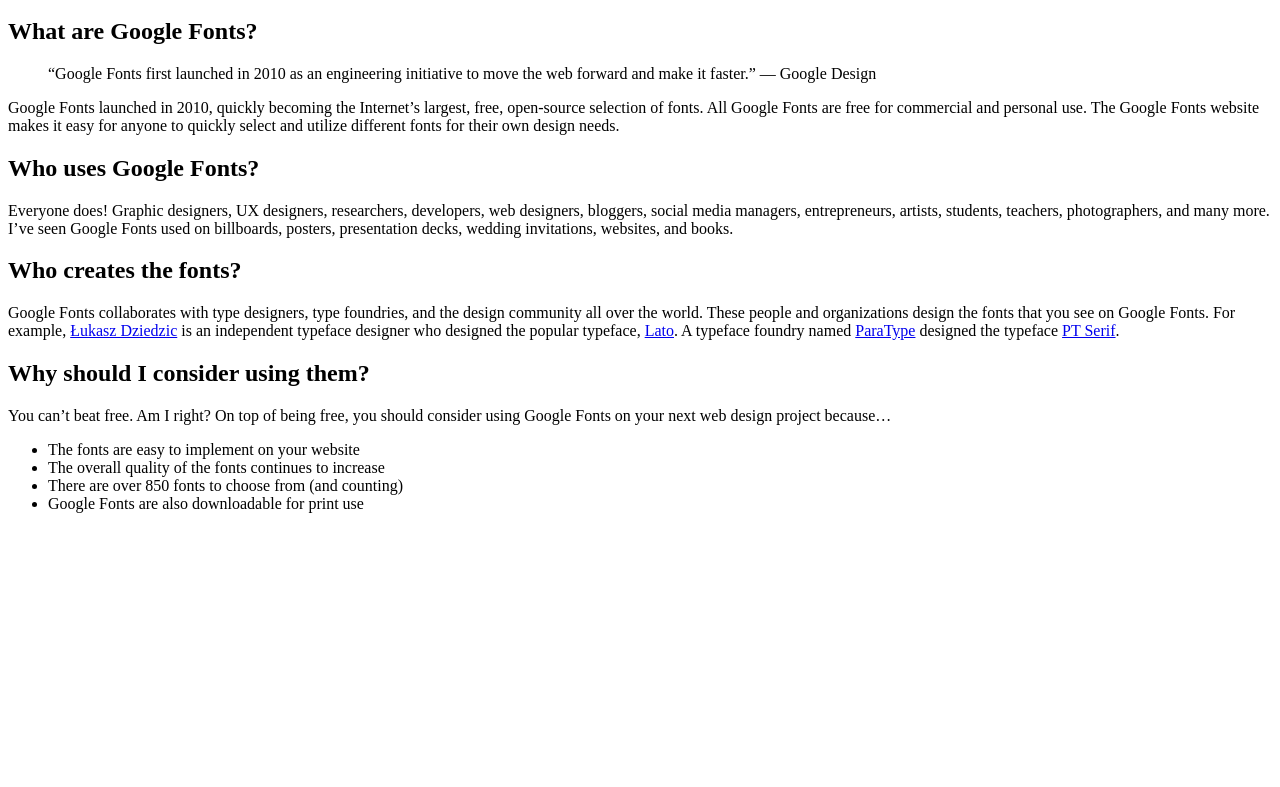
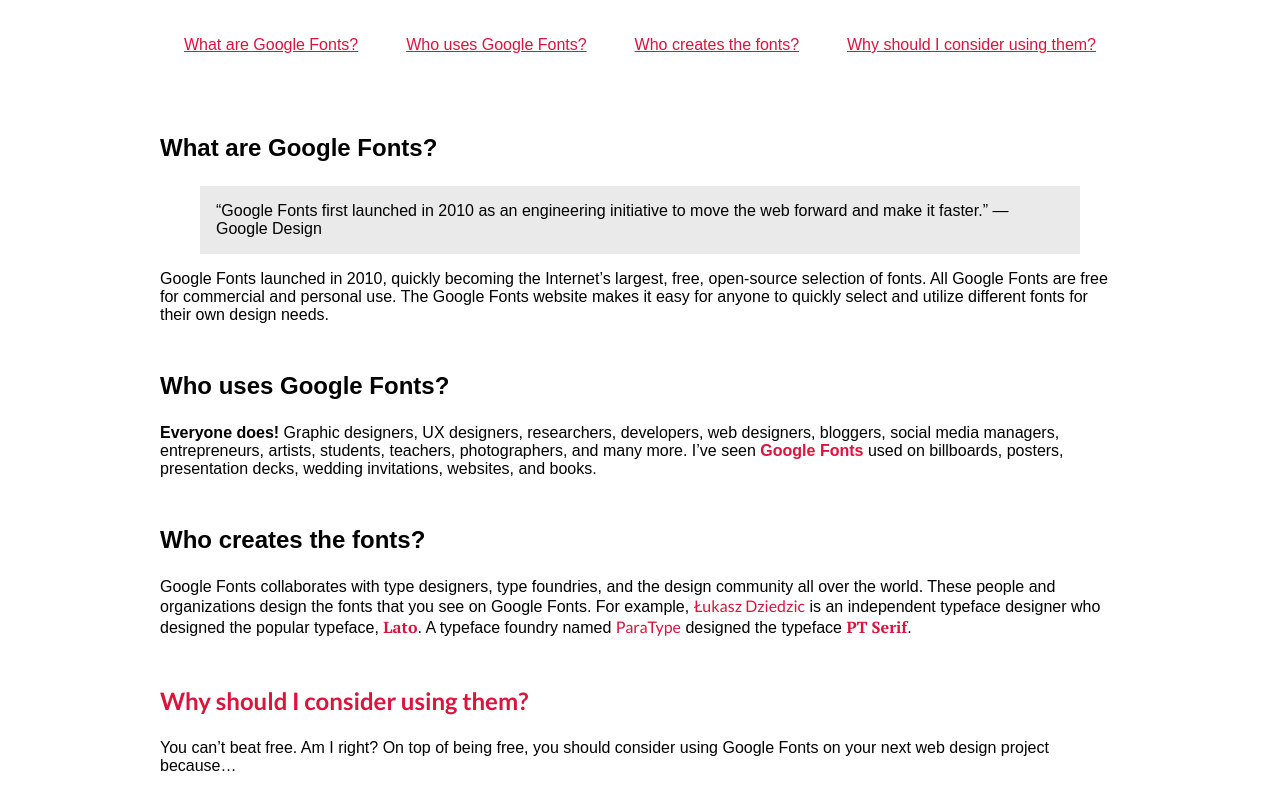
Before and after one commit to Skynau/git-practice-html-css, a plain HTML site: page index.html in a window 1280 px wide. Shown: the part 100-887 px from the top of the page. Before the commit the page ends 800 px from the top, so only its background shows below. Drawn offline with Linux system fonts and the light colour scheme.

Commit message:
Styling added as per instructions:

```diff
--- a/index.html
+++ b/index.html
@@ -5,6 +5,12 @@
     <meta charset="UTF-8">
     <meta name="viewport" content="width=device-width, initial-scale=1.0">
     <meta http-equiv="X-UA-Compatible" content="ie=edge">
+    <link rel="stylesheet" href="./layout.css">
+    <link rel="stylesheet" href="./style.css">
+    <link rel="preconnect" href="https://fonts.googleapis.com">
+    <link rel="preconnect" href="https://fonts.gstatic.com" crossorigin>
+    <link href="https://fonts.googleapis.com/css2?family=Lato:ital,wght@0,100;0,300;0,400;0,700;0,900;1,100;1,300;1,400;1,700;1,900&family=Roboto+Slab:wght@300&display=swap" rel="stylesheet">
+    <link href="https://fonts.googleapis.com/css2?family=PT+Serif:ital,wght@0,400;0,700;1,400;1,700&display=swap" rel="stylesheet">
     <title>Morning Workout - Git, HTML, CSS</title>
 </head>
 
--- a/layout.css
+++ b/layout.css
@@ -29,4 +29,48 @@ h2 {
 
 blockquote {
     padding: 1rem;
+    background-color: #eaeaea;
 }
+
+a {
+    color: crimson;
+}
+
+.users span {
+    font-weight: bold;
+}
+
+.users span:last-child {
+    color: crimson;
+}
+
+.creators a:nth-child(1) {
+    font-family: 'Lato';
+    text-decoration: none;
+}
+
+.creators a:nth-child(3) {
+    font-family: 'Lato';
+    text-decoration: none;
+}
+
+.creators a:nth-child(2) {
+    font-family: 'PT Serif';
+    text-decoration: none;
+    font-weight: bold;
+}
+
+.creators a:nth-child(4) {
+    font-family: 'PT Serif';
+    text-decoration: none;
+    font-weight: bold;
+}
+
+.cta h2 {
+    color: crimson;
+    font-family: 'Lato';
+}
+
+li:nth-child(odd) {
+    text-decoration: underline;
+}
```
